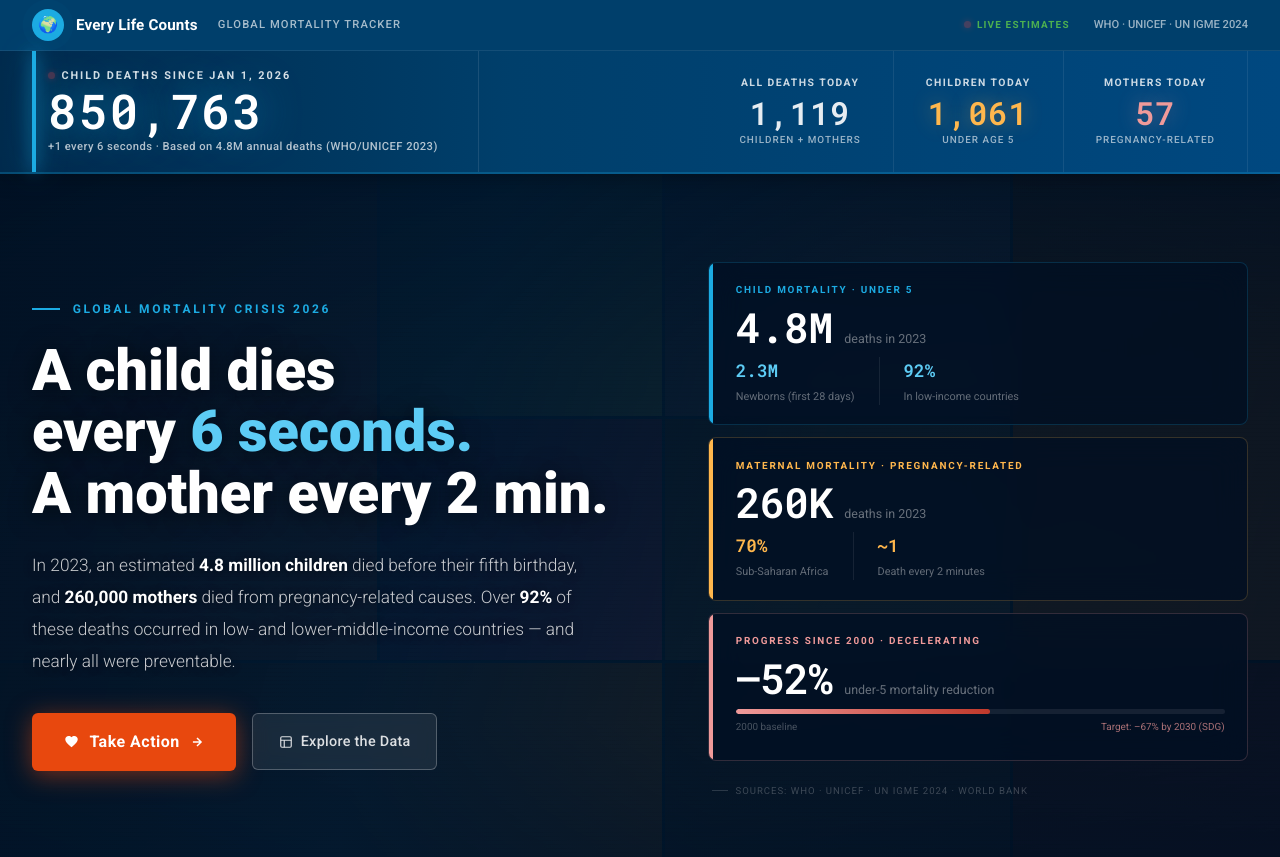
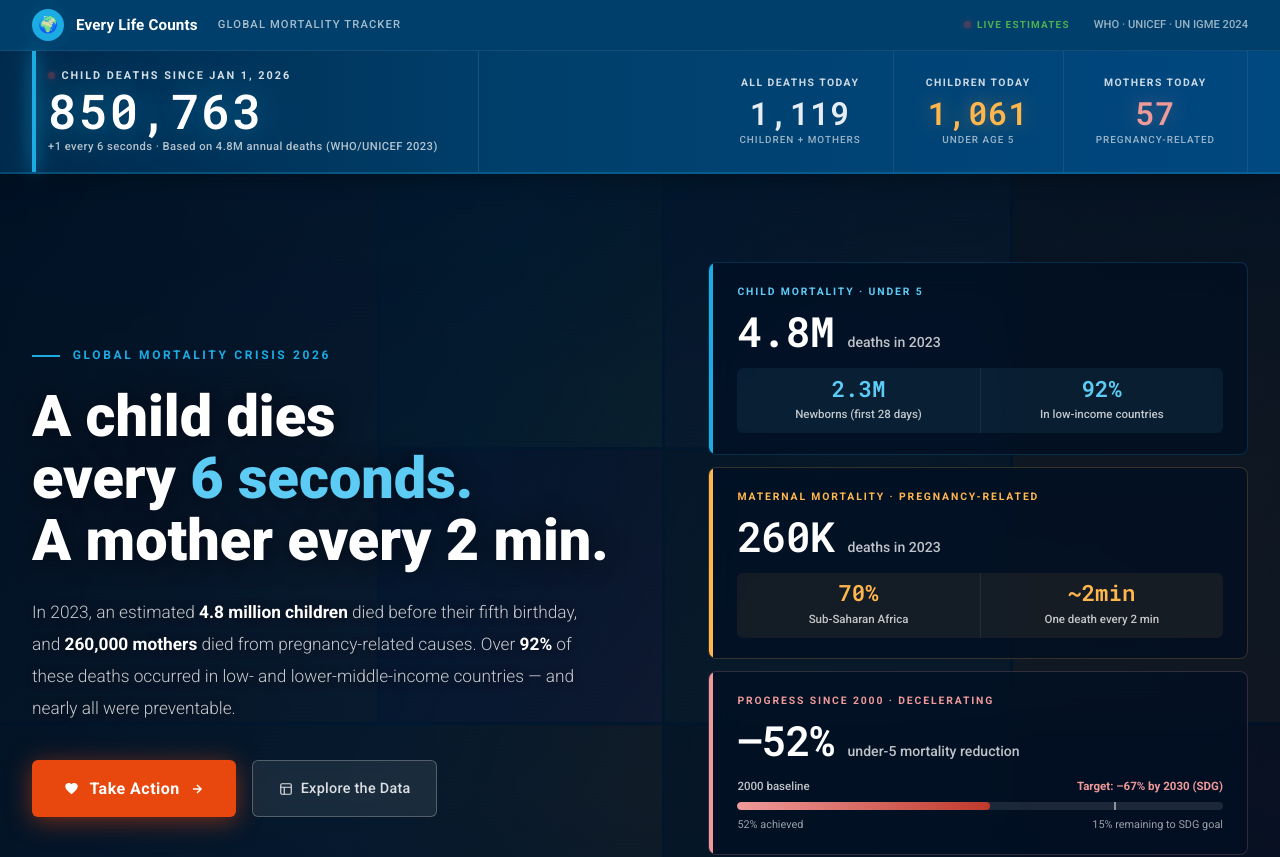
Before and after one commit to machuret/mortality, a Next.js app: page / in a window 1280 px wide. Shown: the top 857 px of the page. Built offline with nearby package versions, Linux system fonts and the light colour scheme; no server answers.

Commit message:
Hero panels: bigger sub-metric numbers (1.4rem), strong white labels (0.75 opacity), centered pill layout, better progress bar with SDG marker

```diff
--- a/components/Hero.tsx
+++ b/components/Hero.tsx
@@ -109,21 +109,20 @@ export default function Hero() {
             >
               <div style={{ display: "flex" }}>
                 <div style={{ width: 4, background: "#1CABE2", flexShrink: 0 }} />
-                <div style={{ padding: "1.2rem 1.4rem", flex: 1 }}>
-                  <div style={{ fontSize: "0.62rem", fontWeight: 700, textTransform: "uppercase", letterSpacing: "0.18em", color: "#1CABE2", marginBottom: "0.5rem" }}>Child Mortality · Under 5</div>
-                  <div style={{ display: "flex", alignItems: "baseline", gap: "0.75rem", marginBottom: "0.5rem" }}>
+                <div style={{ padding: "1.3rem 1.5rem", flex: 1 }}>
+                  <div style={{ fontSize: "0.65rem", fontWeight: 700, textTransform: "uppercase", letterSpacing: "0.18em", color: "#5DCCF5", marginBottom: "0.6rem" }}>Child Mortality · Under 5</div>
+                  <div style={{ display: "flex", alignItems: "baseline", gap: "0.85rem", marginBottom: "0.9rem" }}>
                     <span style={{ fontFamily: "'Roboto Mono',monospace", fontSize: "2.6rem", fontWeight: 900, color: "#fff", lineHeight: 1, letterSpacing: "-0.02em" }}>4.8M</span>
-                    <span style={{ fontSize: "0.78rem", color: "rgba(255,255,255,0.4)", fontWeight: 400 }}>deaths in 2023</span>
+                    <span style={{ fontSize: "0.88rem", color: "rgba(255,255,255,0.75)", fontWeight: 500 }}>deaths in 2023</span>
                   </div>
-                  <div style={{ display: "flex", gap: "1.5rem" }}>
-                    <div>
-                      <div style={{ fontFamily: "'Roboto Mono',monospace", fontSize: "1.1rem", fontWeight: 700, color: "#5DCCF5" }}>2.3M</div>
-                      <div style={{ fontSize: "0.68rem", color: "rgba(255,255,255,0.38)", marginTop: "0.15rem" }}>Newborns (first 28 days)</div>
+                  <div style={{ display: "flex", gap: "0" }}>
+                    <div style={{ flex: 1, textAlign: "center", padding: "0.6rem 0.5rem", background: "rgba(93,204,245,0.07)", borderRadius: "6px 0 0 6px", borderRight: "1px solid rgba(255,255,255,0.08)" }}>
+                      <div style={{ fontFamily: "'Roboto Mono',monospace", fontSize: "1.4rem", fontWeight: 800, color: "#5DCCF5", lineHeight: 1 }}>2.3M</div>
+                      <div style={{ fontSize: "0.72rem", color: "rgba(255,255,255,0.75)", marginTop: "0.3rem", fontWeight: 500 }}>Newborns (first 28 days)</div>
                     </div>
-                    <div style={{ width: 1, background: "rgba(255,255,255,0.08)", flexShrink: 0 }} />
-                    <div>
-                      <div style={{ fontFamily: "'Roboto Mono',monospace", fontSize: "1.1rem", fontWeight: 700, color: "#5DCCF5" }}>92%</div>
-                      <div style={{ fontSize: "0.68rem", color: "rgba(255,255,255,0.38)", marginTop: "0.15rem" }}>In low-income countries</div>
+                    <div style={{ flex: 1, textAlign: "center", padding: "0.6rem 0.5rem", background: "rgba(93,204,245,0.07)", borderRadius: "0 6px 6px 0" }}>
+                      <div style={{ fontFamily: "'Roboto Mono',monospace", fontSize: "1.4rem", fontWeight: 800, color: "#5DCCF5", lineHeight: 1 }}>92%</div>
+                      <div style={{ fontSize: "0.72rem", color: "rgba(255,255,255,0.75)", marginTop: "0.3rem", fontWeight: 500 }}>In low-income countries</div>
                     </div>
                   </div>
                 </div>
@@ -137,21 +136,20 @@ export default function Hero() {
             >
               <div style={{ display: "flex" }}>
                 <div style={{ width: 4, background: "#FFB74D", flexShrink: 0 }} />
-                <div style={{ padding: "1.2rem 1.4rem", flex: 1 }}>
-                  <div style={{ fontSize: "0.62rem", fontWeight: 700, textTransform: "uppercase", letterSpacing: "0.18em", color: "#FFB74D", marginBottom: "0.5rem" }}>Maternal Mortality · Pregnancy-Related</div>
-                  <div style={{ display: "flex", alignItems: "baseline", gap: "0.75rem", marginBottom: "0.5rem" }}>
+                <div style={{ padding: "1.3rem 1.5rem", flex: 1 }}>
+                  <div style={{ fontSize: "0.65rem", fontWeight: 700, textTransform: "uppercase", letterSpacing: "0.18em", color: "#FFB74D", marginBottom: "0.6rem" }}>Maternal Mortality · Pregnancy-Related</div>
+                  <div style={{ display: "flex", alignItems: "baseline", gap: "0.85rem", marginBottom: "0.9rem" }}>
                     <span style={{ fontFamily: "'Roboto Mono',monospace", fontSize: "2.6rem", fontWeight: 900, color: "#fff", lineHeight: 1, letterSpacing: "-0.02em" }}>260K</span>
-                    <span style={{ fontSize: "0.78rem", color: "rgba(255,255,255,0.4)", fontWeight: 400 }}>deaths in 2023</span>
+                    <span style={{ fontSize: "0.88rem", color: "rgba(255,255,255,0.75)", fontWeight: 500 }}>deaths in 2023</span>
                   </div>
-                  <div style={{ display: "flex", gap: "1.5rem" }}>
-                    <div>
-                      <div style={{ fontFamily: "'Roboto Mono',monospace", fontSize: "1.1rem", fontWeight: 700, color: "#FFB74D" }}>70%</div>
-                      <div style={{ fontSize: "0.68rem", color: "rgba(255,255,255,0.38)", marginTop: "0.15rem" }}>Sub-Saharan Africa</div>
+                  <div style={{ display: "flex", gap: "0" }}>
+                    <div style={{ flex: 1, textAlign: "center", padding: "0.6rem 0.5rem", background: "rgba(255,183,77,0.07)", borderRadius: "6px 0 0 6px", borderRight: "1px solid rgba(255,255,255,0.08)" }}>
+                      <div style={{ fontFamily: "'Roboto Mono',monospace", fontSize: "1.4rem", fontWeight: 800, color: "#FFB74D", lineHeight: 1 }}>70%</div>
+                      <div style={{ fontSize: "0.72rem", color: "rgba(255,255,255,0.75)", marginTop: "0.3rem", fontWeight: 500 }}>Sub-Saharan Africa</div>
                     </div>
-                    <div style={{ width: 1, background: "rgba(255,255,255,0.08)", flexShrink: 0 }} />
-                    <div>
-                      <div style={{ fontFamily: "'Roboto Mono',monospace", fontSize: "1.1rem", fontWeight: 700, color: "#FFB74D" }}>~1</div>
-                      <div style={{ fontSize: "0.68rem", color: "rgba(255,255,255,0.38)", marginTop: "0.15rem" }}>Death every 2 minutes</div>
+                    <div style={{ flex: 1, textAlign: "center", padding: "0.6rem 0.5rem", background: "rgba(255,183,77,0.07)", borderRadius: "0 6px 6px 0" }}>
+                      <div style={{ fontFamily: "'Roboto Mono',monospace", fontSize: "1.4rem", fontWeight: 800, color: "#FFB74D", lineHeight: 1 }}>~2min</div>
+                      <div style={{ fontSize: "0.72rem", color: "rgba(255,255,255,0.75)", marginTop: "0.3rem", fontWeight: 500 }}>One death every 2 min</div>
                     </div>
                   </div>
                 </div>
@@ -165,20 +163,25 @@ export default function Hero() {
             >
               <div style={{ display: "flex" }}>
                 <div style={{ width: 4, background: "#EF9A9A", flexShrink: 0 }} />
-                <div style={{ padding: "1.2rem 1.4rem", flex: 1 }}>
-                  <div style={{ fontSize: "0.62rem", fontWeight: 700, textTransform: "uppercase", letterSpacing: "0.18em", color: "#EF9A9A", marginBottom: "0.5rem" }}>Progress Since 2000 · Decelerating</div>
-                  <div style={{ display: "flex", alignItems: "baseline", gap: "0.75rem", marginBottom: "0.6rem" }}>
+                <div style={{ padding: "1.3rem 1.5rem", flex: 1 }}>
+                  <div style={{ fontSize: "0.65rem", fontWeight: 700, textTransform: "uppercase", letterSpacing: "0.18em", color: "#EF9A9A", marginBottom: "0.6rem" }}>Progress Since 2000 · Decelerating</div>
+                  <div style={{ display: "flex", alignItems: "baseline", gap: "0.85rem", marginBottom: "0.9rem" }}>
                     <span style={{ fontFamily: "'Roboto Mono',monospace", fontSize: "2.6rem", fontWeight: 900, color: "#fff", lineHeight: 1, letterSpacing: "-0.02em" }}>–52%</span>
-                    <span style={{ fontSize: "0.78rem", color: "rgba(255,255,255,0.4)", fontWeight: 400 }}>under-5 mortality reduction</span>
+                    <span style={{ fontSize: "0.88rem", color: "rgba(255,255,255,0.75)", fontWeight: 500 }}>under-5 mortality reduction</span>
                   </div>
                   {/* Progress bar */}
-                  <div style={{ marginBottom: "0.4rem" }}>
-                    <div style={{ height: 5, background: "rgba(255,255,255,0.08)", borderRadius: 3, overflow: "hidden" }}>
-                      <div style={{ height: "100%", width: "52%", background: "linear-gradient(90deg,#EF9A9A,#C0392B)", borderRadius: 3 }} />
+                  <div>
+                    <div style={{ display: "flex", justifyContent: "space-between", marginBottom: "0.4rem" }}>
+                      <span style={{ fontSize: "0.72rem", color: "rgba(255,255,255,0.75)", fontWeight: 500 }}>2000 baseline</span>
+                      <span style={{ fontSize: "0.72rem", color: "#EF9A9A", fontWeight: 600 }}>Target: –67% by 2030 (SDG)</span>
                     </div>
-                    <div style={{ display: "flex", justifyContent: "space-between", marginTop: "0.3rem" }}>
-                      <span style={{ fontSize: "0.62rem", color: "rgba(255,255,255,0.28)" }}>2000 baseline</span>
-                      <span style={{ fontSize: "0.62rem", color: "rgba(239,154,154,0.7)" }}>Target: –67% by 2030 (SDG)</span>
+                    <div style={{ height: 8, background: "rgba(255,255,255,0.1)", borderRadius: 4, overflow: "hidden", position: "relative" }}>
+                      <div style={{ height: "100%", width: "52%", background: "linear-gradient(90deg,#EF9A9A,#C0392B)", borderRadius: 4 }} />
+                      <div style={{ position: "absolute", top: 0, bottom: 0, left: "77.6%", width: 2, background: "rgba(255,255,255,0.5)" }} />
+                    </div>
+                    <div style={{ display: "flex", justifyContent: "space-between", marginTop: "0.35rem" }}>
+                      <span style={{ fontSize: "0.68rem", color: "rgba(255,255,255,0.6)" }}>52% achieved</span>
+                      <span style={{ fontSize: "0.68rem", color: "rgba(255,255,255,0.6)" }}>15% remaining to SDG goal</span>
                     </div>
                   </div>
                 </div>
```
